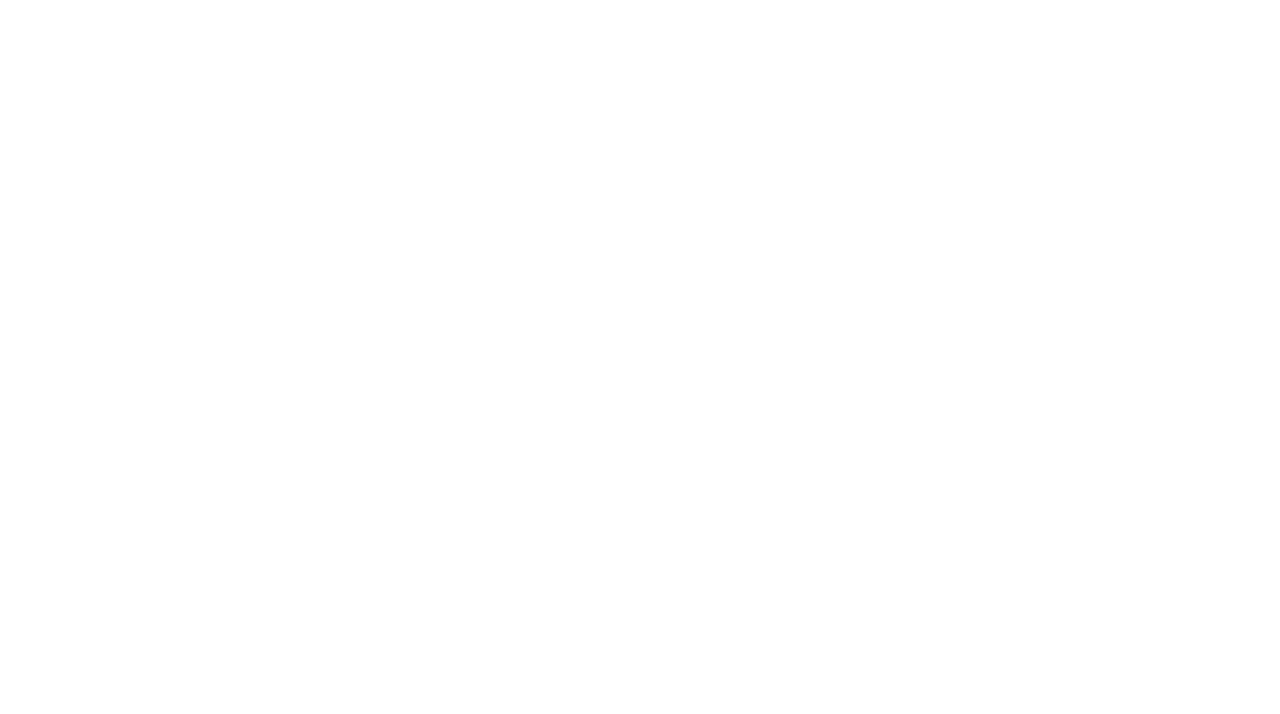
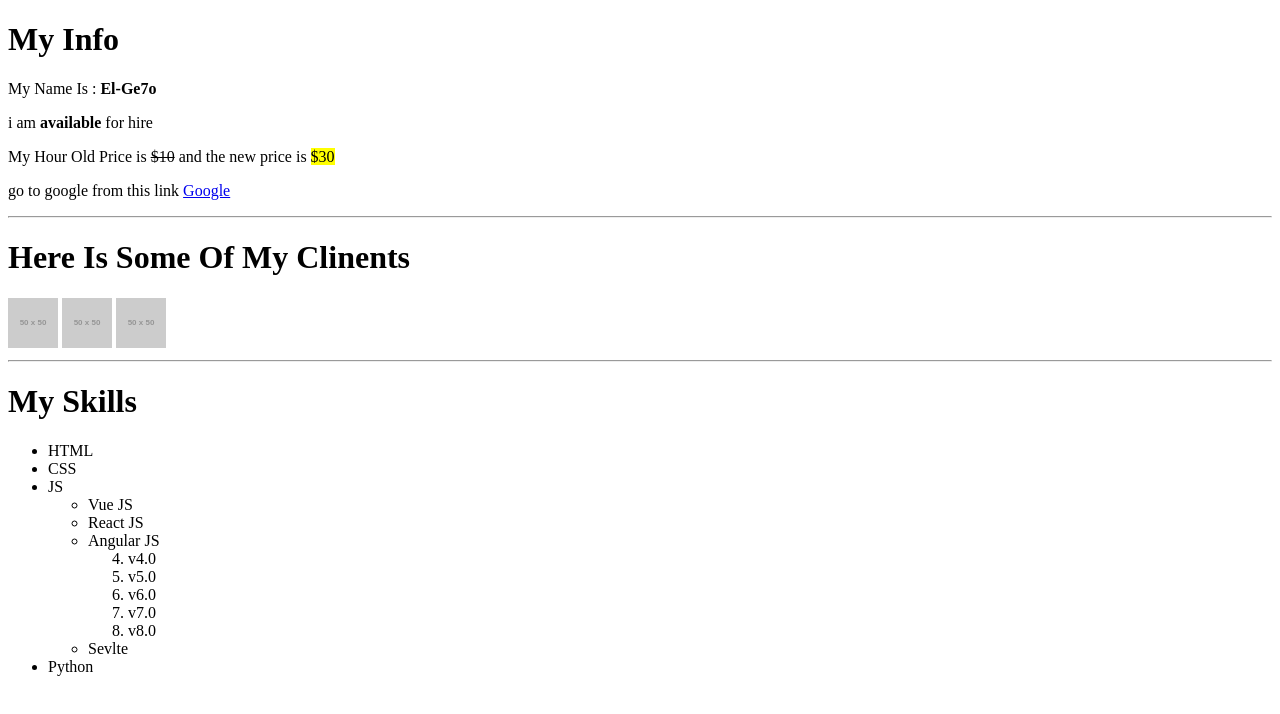
Before and after one commit to ElGariehy/assignments, a plain HTML site: page assignment11-14.html in a window 1280 px wide. Drawn offline with Linux system fonts and the light colour scheme; placeholder pictures from the web are drawn by us.

Commit message:
ElGe7o 29/07 |

```diff
--- a/assignment11-14.html
+++ b/assignment11-14.html
@@ -7,6 +7,42 @@
     <title>assignment 11-14</title>
 </head>
 <body>
+    <h1>My Info</h1>
+    <p> My Name Is : <b>El-Ge7o</b></p>
+    <p> i am <strong> available</strong> for hire</p>
+    <p>My Hour Old Price is <del>$10</del> and the new price is <mark>$30</mark></p>
+     <p>go to google from this link  <a href="http://google.com" target="_blank" >Google</a></p>
+    <hr>
+    <!-- ------------ -->
+    <h1>Here Is Some Of My Clinents</h1>
+    <img src="https://via.placeholder.com/50x50/ff0000/fff" alt="">
+    <img src="https://via.placeholder.com/50x50/0000ff/fff" alt="">
+    <img src="https://via.placeholder.com/50x50/008000/fff" alt="">
+    <hr>
+    <!-- ------------ -->
+    <h1>My Skills</h1>
+    <ul>
+        <li>HTML</li>
+        <li>CSS</li>
+        <li>JS
+            <ul>
+                <li>Vue JS</li>
+                <li>React JS</li>
+                <li>Angular JS
+                    <ol start="4">
+                        <li>v4.0</li>
+                        <li>v5.0</li>
+                        <li>v6.0</li>
+                        <li>v7.0</li>
+                        <li>v8.0</li>
+                    </ol>
+                </li><!-- Angular JS -->
+                <li>Sevlte</li>
+
+            </ul>
+        </li><!-- JS -->
+        <li>Python</li>
+    </ul>
 
 </body>
 </html>
```
